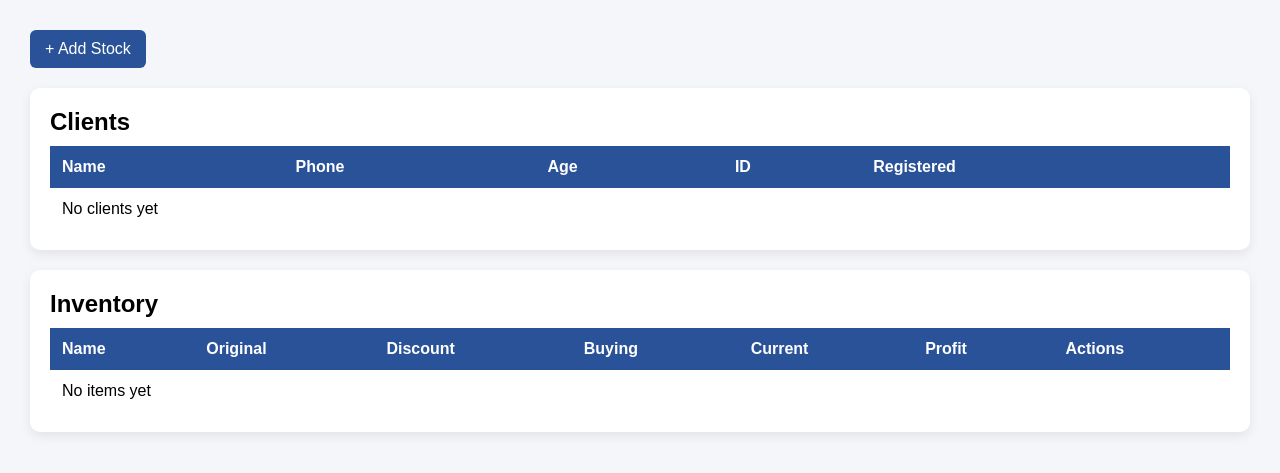
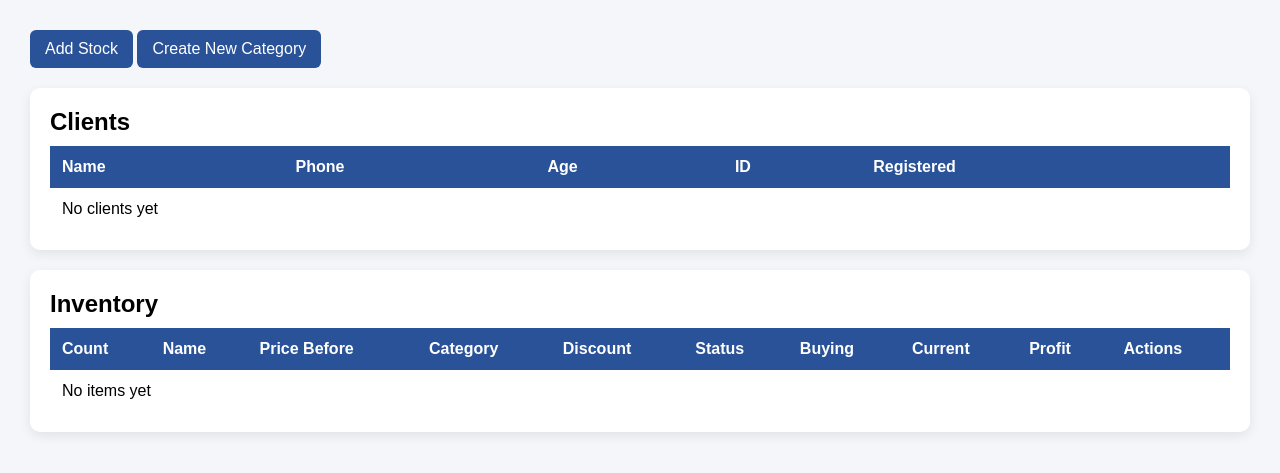
Before and after one commit to collins05-munene/dj4e-projects, a Django app: page /admin-page/ in a window 1280 px wide. Shown: the part 67-540 px from the top of the page. Run offline with Django 5.2, Linux system fonts and the light colour scheme; a user stored in the database is signed in; data that the repository does not hold is empty; parts of the project's set-up code (start-up, migrations or seed data) failed here and were passed over.

Commit message:
Added filter functionality

```diff
--- a/E-commerce/apps/models.py
+++ b/E-commerce/apps/models.py
@@ -27,7 +27,7 @@ class Action(models.Model):
 class Item(models.Model):
     name = models.CharField(max_length=30)
     category = models.ForeignKey(Category, on_delete=models.CASCADE)
-    action = models.ForeignKey(Action, on_delete=models.SET_NULL, null=True)
+    action = models.ForeignKey(Action, on_delete=models.SET_NULL, null=True, blank=True)
     quantity = models.IntegerField(null=True)
     discount = models.DecimalField(default=0,max_digits=10, decimal_places=2, null=True)
     buying_price = models.DecimalField(max_digits=10, decimal_places=2)
--- a/E-commerce/apps/templates/apps/admin.html
+++ b/E-commerce/apps/templates/apps/admin.html
@@ -78,8 +78,11 @@ table {
 th, td {
     padding: 12px;
     text-align: left;
+
 }
-
+th, td:hover{
+    background-color: gray;
+}
 th {
     background: #2a5298;
     color: white;
@@ -135,7 +138,8 @@ tr:nth-child(even) {
 
     <!-- Actions -->
     <div class="actions">
-        <a href="{% url 'create-item' %}" class="btn">+ Add Stock</a>
+        <a href="{% url 'create-item' %}" class="btn">Add Stock</a>
+        <a href="{% url 'create-category' %}" class="btn">Create New Category</a>
     </div>
 
     <!-- Clients Section -->
@@ -178,9 +182,12 @@ tr:nth-child(even) {
             <table>
                 <thead>
                     <tr>
+                        <th>Count</th>
                         <th>Name</th>
-                        <th>Original</th>
+                        <th>Price Before</th>
+                        <th>Category</th>
                         <th>Discount</th>
+                        <th>Status</th>
                         <th>Buying</th>
                         <th>Current</th>
                         <th>Profit</th>
@@ -190,9 +197,12 @@ tr:nth-child(even) {
                 <tbody>
                     {% for item in items %}
                     <tr>
+                        <td>{{item.id}}</td>
                         <td>{{ item.name }}</td>
                         <td>Ksh {{ item.selling_price }}</td>
+                        <td>{{item.category.name}}</td>
                         <td>{{ item.discount }}%</td>
+                        <td>{{item.action.name}}</td>
                         <td>Ksh {{ item.buying_price }}</td>
                         <td class="highlight">Ksh {{ item.discounted_price }}</td>
                         <td class="profit">
--- a/E-commerce/apps/urls.py
+++ b/E-commerce/apps/urls.py
@@ -11,5 +11,7 @@ urlpatterns =[
     path('update-item/<int:pk>/', views.UpdateItem.as_view(), name='update-item'),
     path('delete-item/<int:id>/', views.DeleteItem.as_view(), name='delete-item'),
     path('create-item/', views.CreateItem.as_view(), name='create-item'),
-    path('logout/', LogoutView.as_view(next_page='homepage'), name='logout')
+    path('logout/', LogoutView.as_view(next_page='homepage'), name='logout'),
+    path('create-category/',views.CreateCategory.as_view(), name='create-category'),
+    path('update-category/<int:pk>/', views.UpdateCategory.as_view(), name='update-category')
 ]
--- a/E-commerce/apps/views.py
+++ b/E-commerce/apps/views.py
@@ -2,26 +2,43 @@ from django.shortcuts import render, redirect
 from django.views import View
 from django.views.generic.edit import UpdateView
 from django.views.generic import DeleteView
-from .models import Item, Client, Admin
+from .models import Item, Category, Client, Admin
 from django.contrib.auth.mixins import LoginRequiredMixin, UserPassesTestMixin
 from django.contrib import messages
-from .forms import ClientRegistrationForm, ItemUpdateForm, ItemCreationForm
+from .forms import ClientRegistrationForm, ItemUpdateForm, ItemCreationForm, CategoryCreationForm
 from django.contrib.auth.models import User
 from django.contrib.auth.forms import AuthenticationForm
 from django.contrib.auth import authenticate, login
 from django.urls import reverse_lazy
+from django.db.models import Q
 
 # Create your views here.
 class Homepage(View):
     def get(self, request):
         items = Item.objects.all()
-        context = {'items': items}
+
+        search_query = request.GET.get('search')
+        if search_query:
+            items = items.filter(
+                Q(name__icontains=search_query)
+                )
+        category_filter = request.GET.get('category')
+        if category_filter:
+            items = items.filter(category_id=category_filter)
+
+        context = {
+            'items': items,
+            'categories': Category.objects.all(),
+            }
         return render(request, 'apps/homepage.html', context)
 
 class CustomRegistrationView(View):
     def get(self, request):
         form = ClientRegistrationForm()
-        context = {'form': form}
+        context = {
+            'form': form,
+
+            }
         return render(request, 'apps/register.html', context)
 
     def post(self, request):
@@ -137,3 +154,34 @@ class CreateItem(LoginRequiredMixin, UserPassesTestMixin, View):
 
         context = {'form': form}
         return render(request, 'apps/create-item.html', context)
+
+class CreateCategory(LoginRequiredMixin, UserPassesTestMixin, View):
+    def test_func(self):
+        return self.request.user.is_staff
+    def handle_no_permission(self):
+        return render(self.request, 'apps/not-authorized.html')
+    def get(self, request):
+        form = CategoryCreationForm()
+        context = {'form': form}
+        return render(request, 'apps/create-category.html', context)
+    def post(self, request):
+        form = CategoryCreationForm(request.POST)
+
+        if form.is_valid():
+            form.save()
+            messages.success(request, "Successfully created new category")
+            return redirect('admin-page')
+
+        context = {'form': form}
+        return render(request, 'apps/create-category.html', context)
+
+class UpdateCategory(LoginRequiredMixin, UserPassesTestMixin, UpdateView):
+    def test_func(self):
+        return self.request.user.is_staff
+    def handle_no_permission(self):
+        return render(self.request, 'apps/not-authorized.html')
+
+    model = Category
+    form_class = CategoryCreationForm
+    template_name = 'apps/create-category.html'
+    success_url = reverse_lazy('admin-page')
```
Also changed, not shown: E-commerce/apps/forms.py (+13 -1 lines), E-commerce/apps/templates/apps/create-category.html (added, +12 -0 lines), E-commerce/apps/templates/apps/homepage.html (+14 -1 lines), E-commerce/apps/migrations/0007_alter_item_action.py (added).
